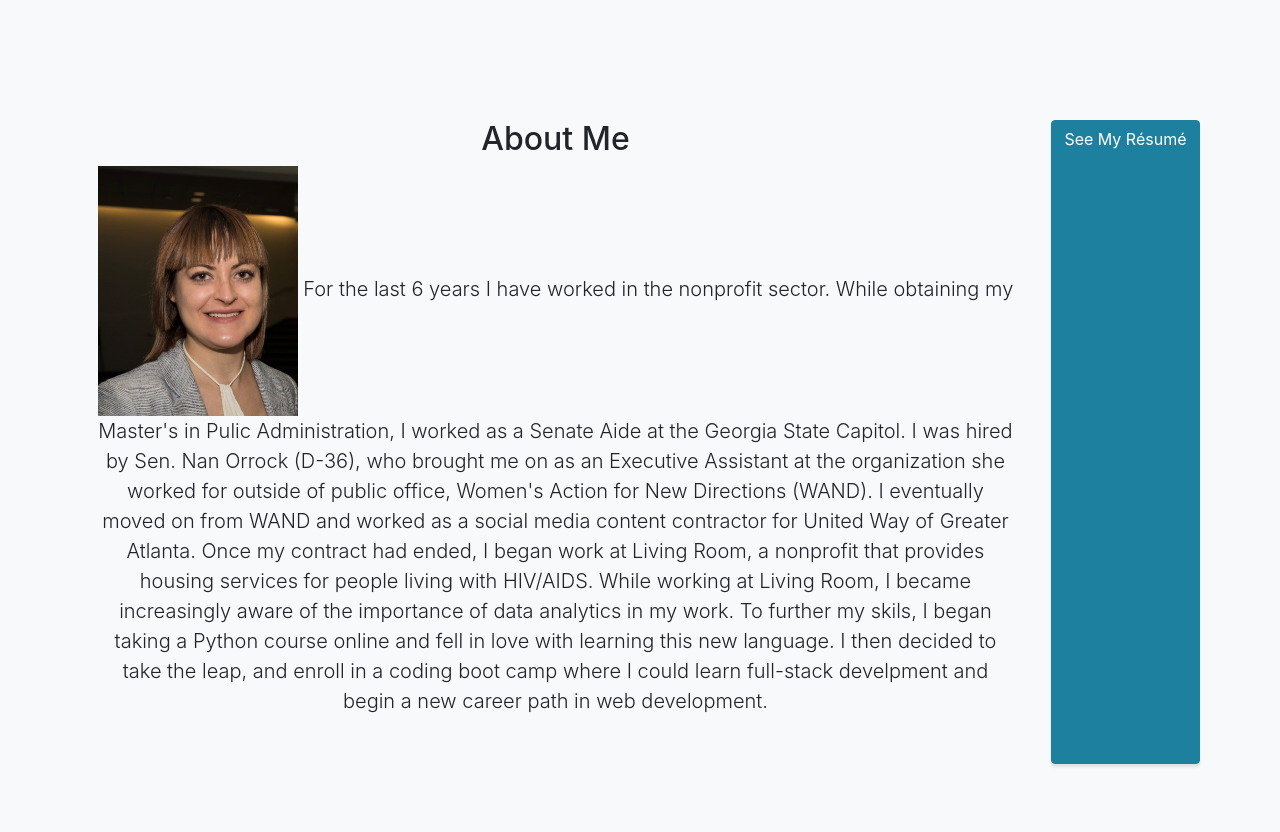
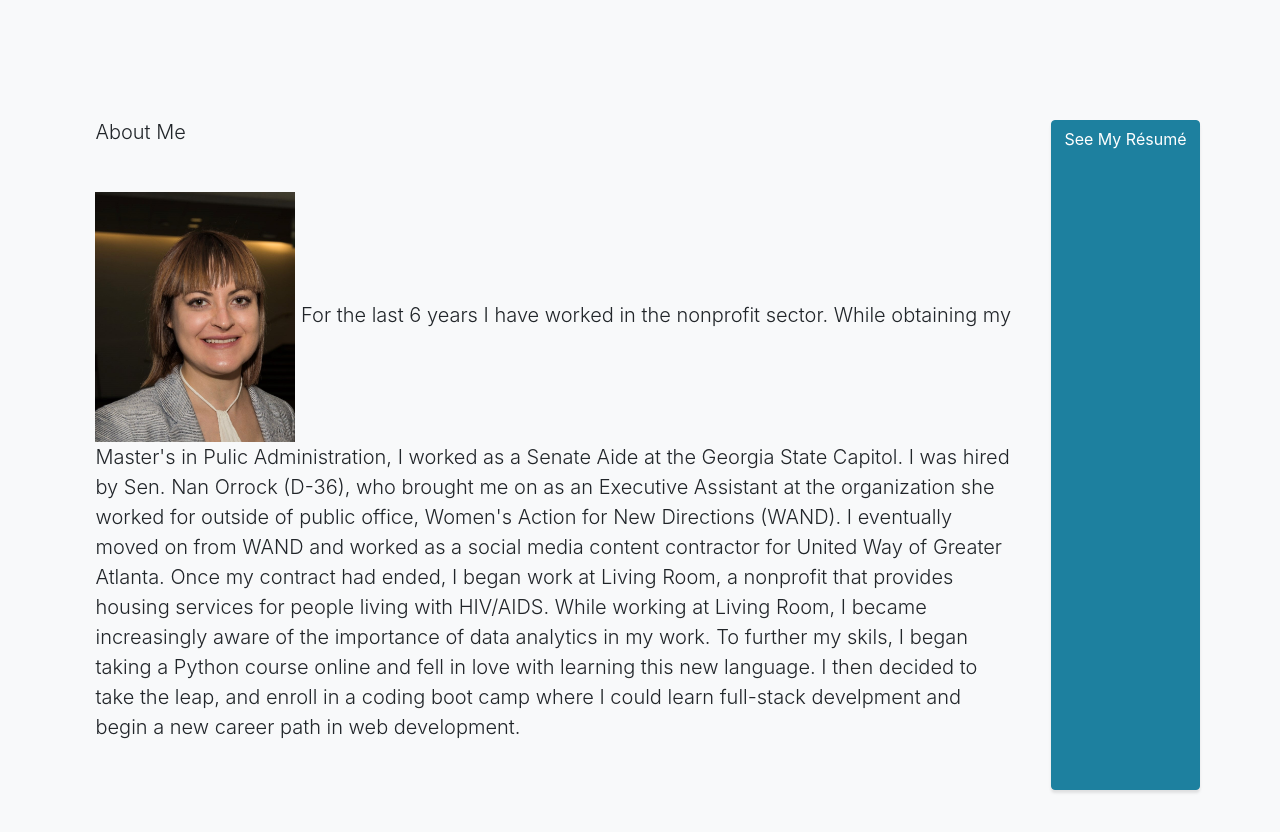
Before and after one commit to elinley1/elinley1.github.io, a website with bundled scripts: page index.html in a window 1280 px wide. Shown: the part 800-1632 px from the top of the page. Built offline with nearby package versions, Linux system fonts and the light colour scheme.

Commit message:
styling to about section

```diff
--- a/index.html
+++ b/index.html
@@ -63,10 +63,10 @@
 
   <!-- About -->
   <section class="content-section bg-light" id="about">
-    <div class="container text-center">
+    <div class="container">
       <div class="row">
         <div class="col-lg-10 mx-auto">
-          <h2>About Me</h2>
+          <h2 class="lead mb-5">About Me</h2>
           <p class="lead mb-5">
             <img class="floated" height="250px" width="200px" src="/img/el-headshot.jpg" alt="Placeholder" /> For the last 6 years I have worked in the nonprofit sector. While obtaining my Master's in Pulic Administration,
             I worked as a Senate Aide at the Georgia State Capitol. I was hired by Sen. Nan Orrock (D-36), who brought me
```
